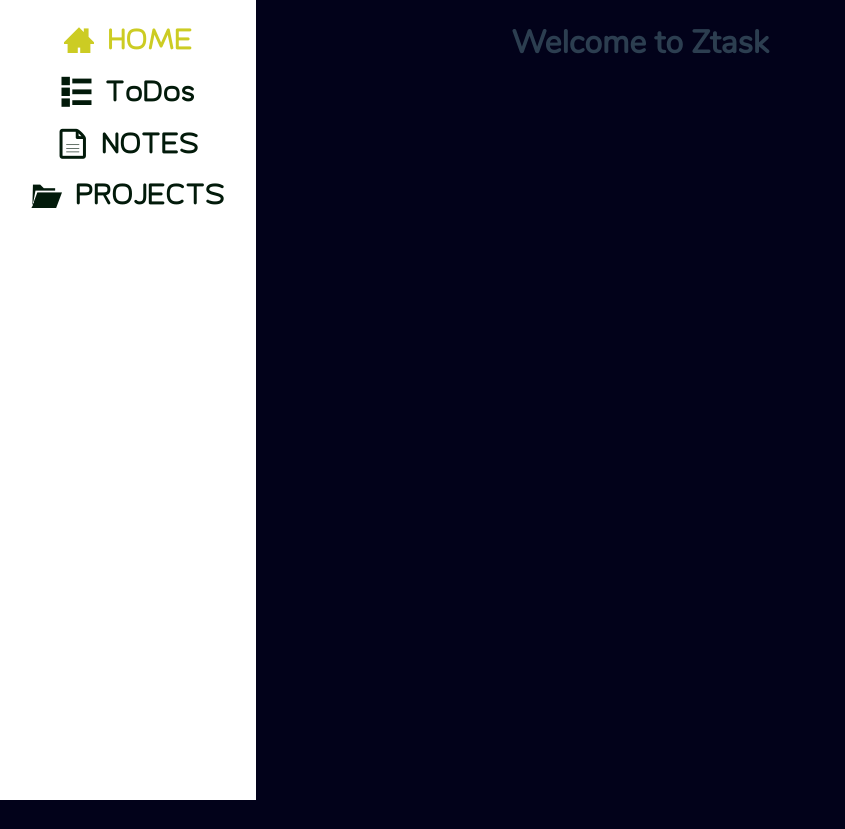
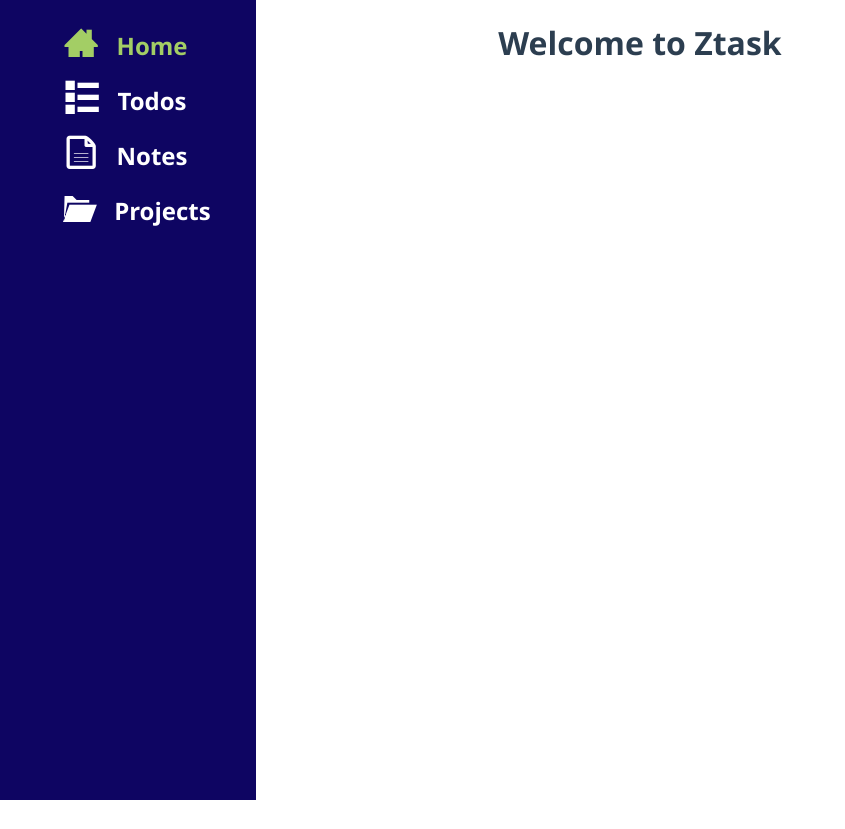
Before and after one commit to Z-MS/Zaad, a Vue app: page /todo in a window 1280 px wide. Shown: the whole page, without its empty margins (0-845 px from the left). Built offline with nearby package versions, Linux system fonts and the light colour scheme.

Commit message:
made some visual changes to the navbar

```diff
--- a/src/App.vue
+++ b/src/App.vue
@@ -2,10 +2,30 @@
   <div id="app">
     <div id="nav">
       <ul>
-        <li><router-link to="/" class="ico">&#xe902;&nbsp;HOME</router-link></li>
-        <li><router-link to="/tasks/" class="ico">&#xe9ba;&nbsp;ToDos</router-link></li>
-        <li><router-link to="/notes" class="ico">&#xe926;&nbsp;NOTES</router-link></li>
-        <li><router-link to="/projects" class="ico">&#xe930;&nbsp;PROJECTS</router-link></li>
+        <li class="nav__item">
+            <router-link to="/">
+                <span class="ico nav__icon">&#xe902;</span>
+                <span class="nav__text">Home</span>
+            </router-link>
+        </li>
+        <li class="nav__item">
+            <router-link to="/tasks/">
+                <span class="ico nav__icon">&#xe9ba;</span>
+                <span class="nav__text">Todos</span>
+            </router-link>
+        </li>
+        <li class="nav__item">
+            <router-link to="/notes">
+                <span class="ico nav__icon">&#xe926;</span>
+                <span class="nav__text">Notes</span>
+            </router-link>
+        </li>
+        <li class="nav__item">
+            <router-link to="/projects">
+                <span id="projects-icon" class="ico nav__icon">&#xe930;</span>
+                <span class="nav__text">Projects</span>
+            </router-link>
+        </li>
       </ul>
     </div>
     <router-view/>
@@ -15,19 +35,20 @@
 <style lang="scss">
 * {
     box-sizing: border-box;
-    font-family: 'Nunito regular';
+    font-family: 'Segoe UI';
 }
 
 :root {
     --success: rgb(17, 204, 17);
     --danger: red;
     --change: royalblue;
-    --deepblue: #02021a;
+    --deepblue: #02021A;
+    --olive: #A3CE65;
 }
 
 body {
 	// background: linear-gradient(45deg, #6cfd9f, #6887ff);
-    background-color: var(--deepblue);
+    background-color: white;
 	min-height: 100vh;
 	overflow: auto;
 	// margin: 0;
@@ -45,26 +66,44 @@
 	margin-top: 0%;
 	padding: 0;
 	width: 20%;
-	background-color: rgb(255, 255, 255);
+	background-color: #0E0562;
 	position: fixed;
 	top: 0;
 	left: 0;
 	height: 100%;
 	overflow: auto;
-	font-size: 1.25rem;
+	// font-size: 1.5rem;
 	a {
 		font-weight: bold;
-		color: #021a0a;
+		color: white;
 
 		&.router-link-exact-active {
-			color: rgb(204, 204, 35);
+			color: var(--olive)
 		}
 	}
 }
 
-#nav > ul > li {
-	margin-bottom: 5%;
+.nav__item {
+    // width: 80%;
+	margin-bottom: 1rem;
+    margin-left: 1rem;
 	font-size: 1.8rem;
+}
+
+.nav__text {
+    font-size: 1.5rem;
+}
+
+.nav__icon {
+    position: relative;
+    font-size: 2rem;
+    top: 2px;
+    right: 20px;
+}
+
+#projects-icon {
+    left: 2px;
+    padding-right: 1.3rem;
 }
 
 button {
--- a/src/components/Notes/NoteList.vue
+++ b/src/components/Notes/NoteList.vue
@@ -166,7 +166,7 @@
 }
 
 .pen {
-	color: rgb(204, 204, 35);
+	color: var(--gold);
 	background-color: white;
 }
 </style>
--- a/src/components/Projects/ProjectPage.vue
+++ b/src/components/Projects/ProjectPage.vue
@@ -1,7 +1,7 @@
 <template>
-    <div>
-        <div class="grid">
-            <div class="projectHead" v-if="!isEditing" @click="toggleEdit">
+    <div id="main">
+        <div>
+            <div class="project-head" v-if="!isEditing" @click="toggleEdit">
                 <h1>{{ project.name }}</h1>
                 <p>{{ project.description }}</p>
             </div>
@@ -11,22 +11,29 @@
                 <button type="submit" class="success">Save</button>
                 <button type="button" class="danger" @click="toggleEdit">Cancel</button>
             </form>
-            <!-- <task-list :taskIDs="project.taskIDs"/> -->
+            <div class="project-content">
+                <p class="category">TASKS</p>
+                <task-list/>
+                <p class="category">NOTES</p>
+                <note-list/>
+            </div>
         </div>
     </div>
 </template>
 
 <script>
 
-// import TaskList from './TaskList'
+import TaskList from './TaskList';
+import NoteList from '../Notes/NoteList';
 
 export default {
     data: () => ({
         isEditing: false
-    })/* ,
+    }),
     components: {
-        TaskList
-    } */,
+        TaskList,
+        NoteList
+    },
     props: {
         id: { type: String, required: true }
     },
@@ -51,8 +58,8 @@
 <style scoped>
     .grid {
         display: grid;
-        width: 65%;
-        margin-left: 33%;
+        width: 80%;
+        margin-left: 20%;
         grid-template-columns: 1fr;
         grid-template-rows: 1fr 1fr;
         gap: 10px;
@@ -70,13 +77,31 @@
         grid-column: span 2
     }
 
-    .projectHead {
-        background-color: black;
+    /* #main {
+        min-height: 100vh;
+    } */
+
+    .project-head {
+        background-color: white;
     }
 
-    .projectHead > p {
+    .project-head > p {
+        margin: 0;
+        padding: 0;
         text-align: center;
         color: rgb(83, 97, 126);
+    }
+
+    .category {
+        width: 80%;
+        padding-top: 3rem;
+        padding-left: 50%;
+        font-size: 2rem;
+        color: var(--deepblue);
+    }
+
+    .project-content {
+        background-color: white;
     }
 
     input {
--- a/src/components/Projects/TaskList.vue
+++ b/src/components/Projects/TaskList.vue
@@ -147,6 +147,7 @@
         display: grid;
         justify-content: center;
         background-color: white;
+        box-shadow: 0 0 2.5rem rgba(0, 0, 0, 0.25);
     }
 
     .rounded {
```
